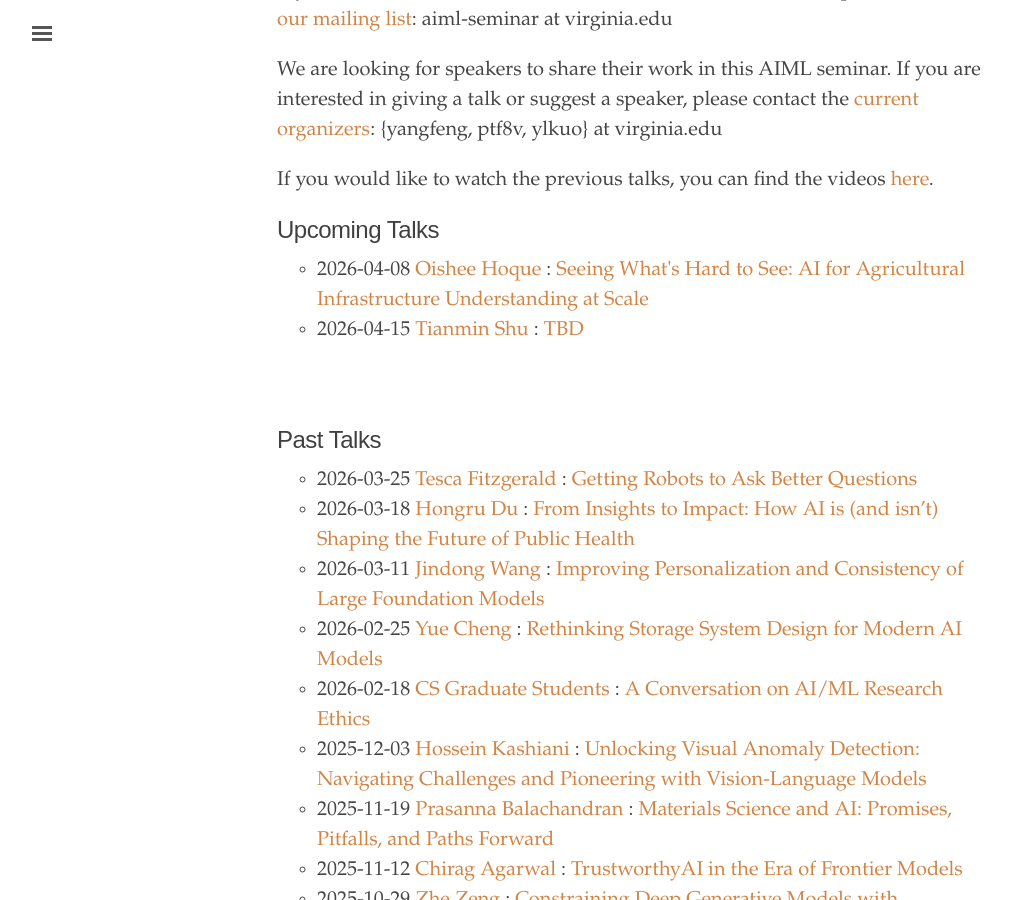
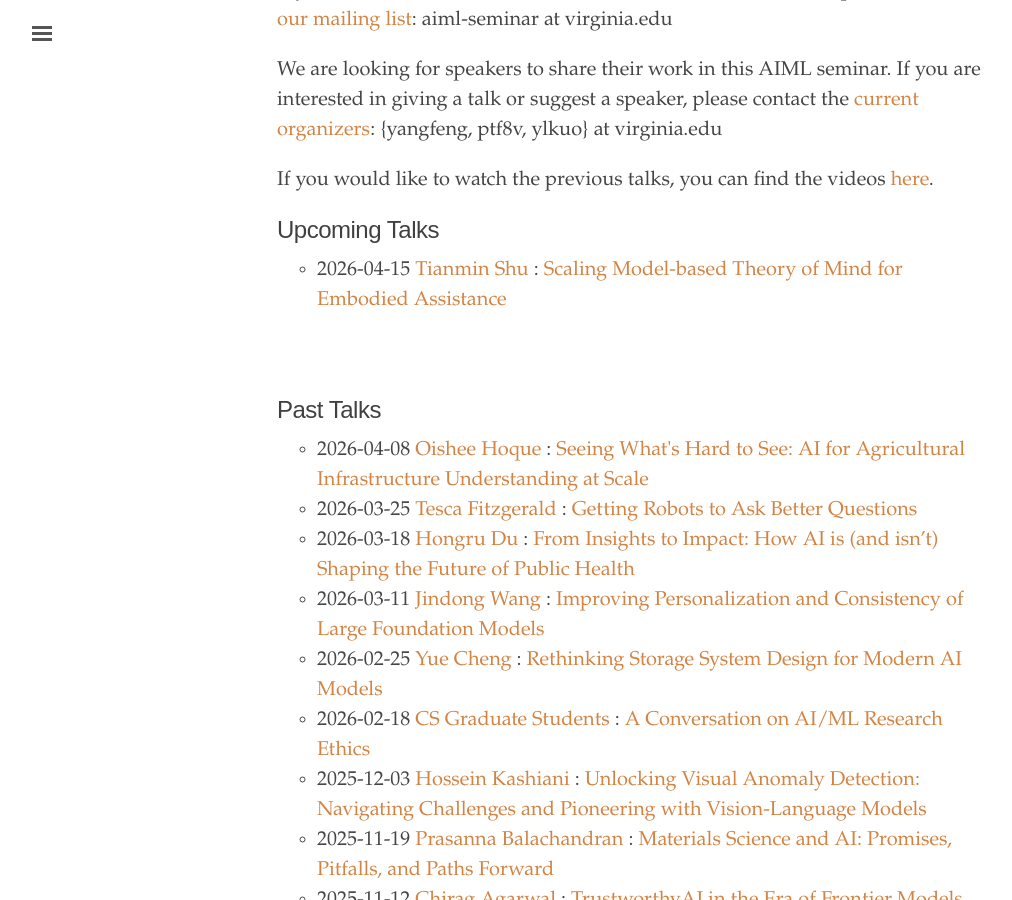
Before and after one commit to uvaml/uvaml.github.io, a Jekyll site: the page built from index.html, in a window 1280 px wide and 900 px high, scrolled down 302 px. Shown: the whole window, without its empty margins (3-1015 px from the left). Built offline with Jekyll 4.4.1, drawn with Linux system fonts in a browser that asks for light colours.

Commit message:
add Tianmin's talk and move old talk

```diff
--- a/_texts/2026-04-15.md
+++ b/_texts/2026-04-15.md
@@ -1,6 +1,6 @@
 ---
 layout: post
-title: "TBD"
+title: "Scaling Model-based Theory of Mind for Embodied Assistance"
 author: Tianmin Shu
 homepage: "https://www.tshu.io/"
 image: "https://www.tshu.io/portrait_2018.jpg"
@@ -8,11 +8,12 @@
 time: 2026-04-15
 hour: 12:00 - 13:00 ET
 loc: "Rice 540"
-zoom: ""
+zoom: "https://virginia.zoom.us/j/99941225874?pwd=bVx2dlQevDE0pbOJxUmAVECjR7X4h5.1"
 editor: Yen-Ling Kuo
 ---
 
 **Abstract**
+Despite our tremendous progress in AI, current AI agents still cannot adequately understand humans and flexibly interact with humans in real-world settings. One of the key missing ingredients is Theory of Mind, which is the ability to understand humans’ mental states from their behaviors. In this talk, I will discuss how we can engineer human-level machine Theory of Mind for socially intelligent embodied AI assistants. I will begin by showing how cognitive modeling and foundation models can be combined to build scalable, robust, model-based approaches for embodied multimodal Theory of Mind. I will then discuss how Theory of Mind reasoning can enhance multimodal AI assistants. Finally, I will present our recent efforts to internalize explicit mental reasoning through generative model training.
 
 **Bio:**
 Tianmin Shu is an assistant professor of computer science at the Johns Hopkins University with a secondary appointment in the Department of Cognitive Science. He also directs the Whiting School’s Social Cognitive AI Lab and is a member of the Data Science and AI Institute.
```
Also changed, not shown: _pasttalks/2026-04-08.md (renamed from _texts/2026-04-08.md).
